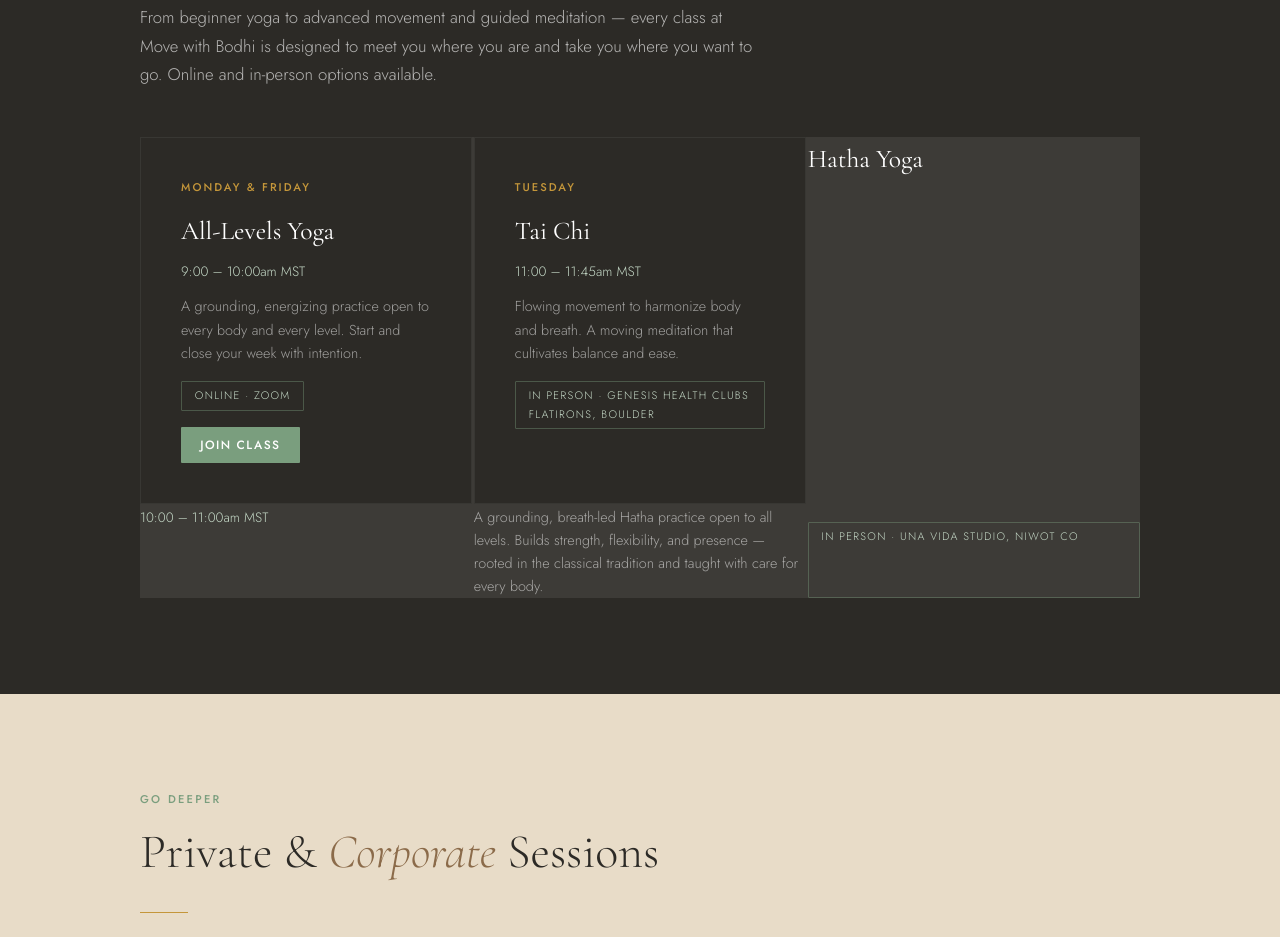
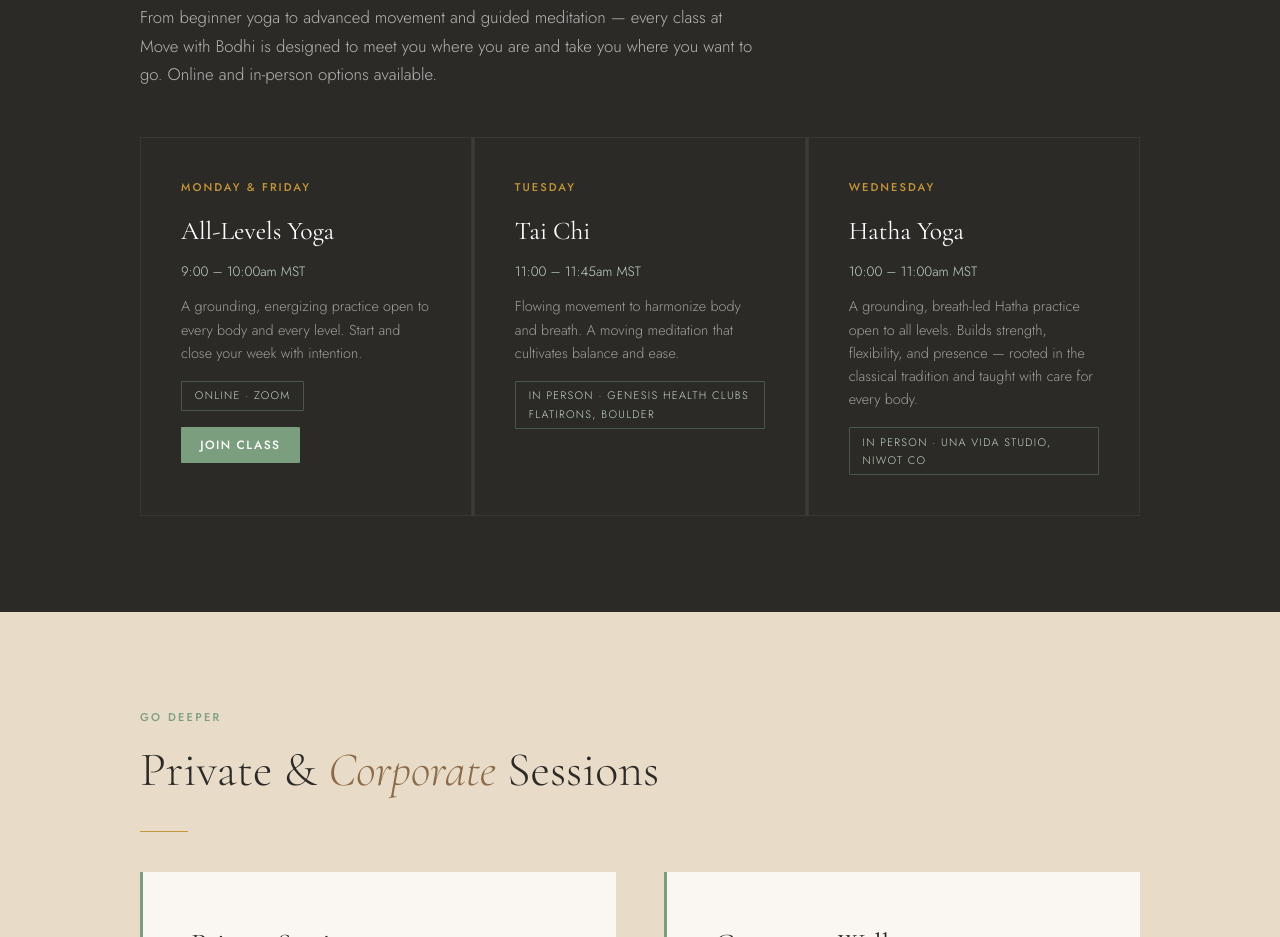
Before and after one commit to egklema-creator/movewithbodhi.com, a plain HTML site: page index.html in a window 1280 px wide. Shown: the part 2810-3747 px from the top of the page. Drawn offline with nearby package versions, Linux system fonts and the light colour scheme.

Commit message:
Update index.html

```diff
--- a/index.html
+++ b/index.html
@@ -687,9 +687,11 @@
           <span class="class-tag">In Person · Genesis Health Clubs Flatirons, Boulder</span>
         </div>
 
-       <h3 class="class-name">Hatha Yoga</h3>
-<p class="class-time">10:00 – 11:00am MST</p>
-<p class="class-desc">A grounding, breath-led Hatha practice open to all levels. Builds strength, flexibility, and presence — rooted in the classical tradition and taught with care for every body.</p>
+               <div class="class-card">
+          <p class="class-day">Wednesday</p>
+          <h3 class="class-name">Hatha Yoga</h3>
+          <p class="class-time">10:00 – 11:00am MST</p>
+          <p class="class-desc">A grounding, breath-led Hatha practice open to all levels. Builds strength, flexibility, and presence — rooted in the classical tradition and taught with care for every body.</p>
           <span class="class-tag">In Person · Una Vida Studio, Niwot CO</span>
         </div>
 
```
